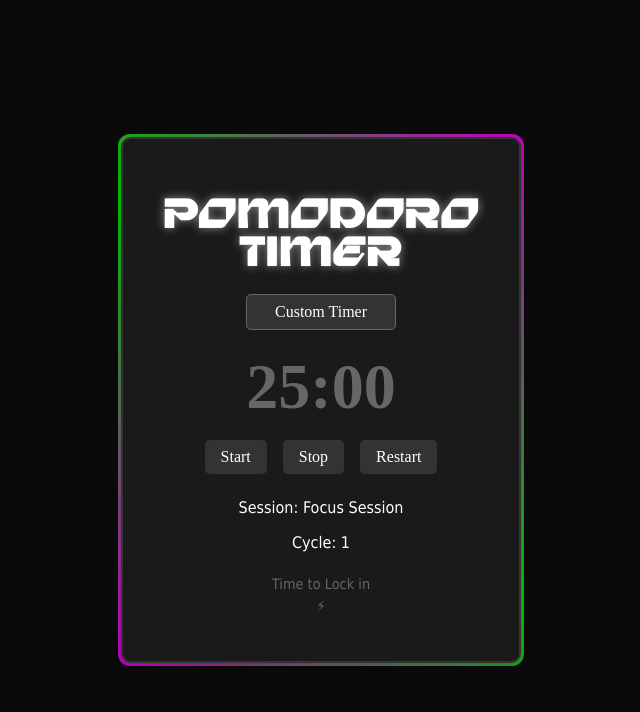
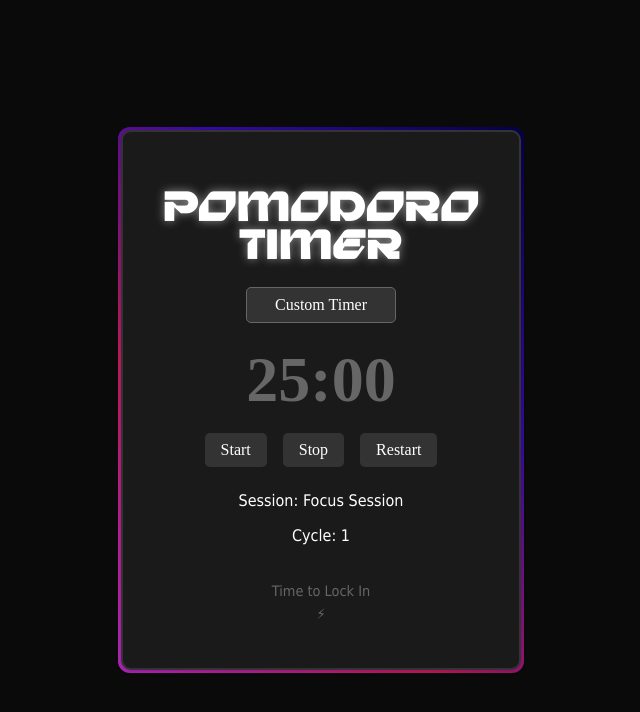
Before and after one commit to samlarson94/sammy_pomodoro, a React (Create React App) app in the folder pomodoro-timer/: page / in a window 1280 px wide. Shown: the top 712 px of the page, without its empty margins (319-959 px from the left). Built offline with nearby package versions, Linux system fonts and the light colour scheme.

Commit message:
updated color scheme and dynamic footer messages.

```diff
--- a/pomodoro-timer/src/App.css
+++ b/pomodoro-timer/src/App.css
@@ -35,7 +35,7 @@ body {
   background: #1a1a1a;
   padding: 2rem;
   border-radius: 10px;
-  box-shadow: 0 0 20px rgba(255, 0, 255, 0.5);
+  box-shadow: 0 0 20px rgba(233, 46, 251, 0.5);
   text-align: center;
   max-width: 400px;
   width: 100%;
@@ -52,9 +52,17 @@ body {
   right: -5px;
   bottom: -5px;
   border-radius: 12px;
-  background: linear-gradient(45deg, #ff00ff, #00ff00, #ff00ff);
+  background: linear-gradient(45deg, #E92EFB, #FF2079, #440BD4, #04005E);
   z-index: -1;
   animation: glow 2s linear infinite;
+}
+
+.app-container.work-mode::before {
+  background: linear-gradient(45deg, #00ff00, #00cc00, #009900, #006600);
+}
+
+.app-container.break-mode::before {
+  background: linear-gradient(45deg, #ff00ff, #cc00cc, #990099, #660066);
 }
 
 @keyframes glow {
--- a/pomodoro-timer/src/App.js
+++ b/pomodoro-timer/src/App.js
@@ -200,9 +200,23 @@ function App() {
         </div>
       )}
 
-      <footer>
-        <p>Time to Lock in</p>
-        <p style={{marginTop: '-.5rem'}}>⚡</p>
+      <footer className="footer-text">
+        {!isRunning ? (
+           <div style={{display: 'flex', flexDirection: 'column'}}>
+            <p>Time to Lock In</p>
+            <p style={{marginTop: '-.5rem'}}>⚡</p>
+         </div>
+        ) : sessionType === 'focus' ? (
+          <div style={{display: 'flex', flexDirection: 'column'}}>
+            <p>Heads Down</p>
+            <p style={{marginTop: '-.5rem'}}>🔨</p>
+          </div>
+        ) : (
+          <div style={{display: 'flex', flexDirection: 'column'}}>
+            <p>Chill Time</p>
+            <p style={{marginTop: '-.5rem'}}>🌴</p>
+          </div>
+        )}
       </footer>
     </div>
   );
```
Also changed, not shown: pomodoro-timer/public/favicon.html (added, +24 -0 lines), pomodoro-timer/public/index.html (+2 -2 lines).
